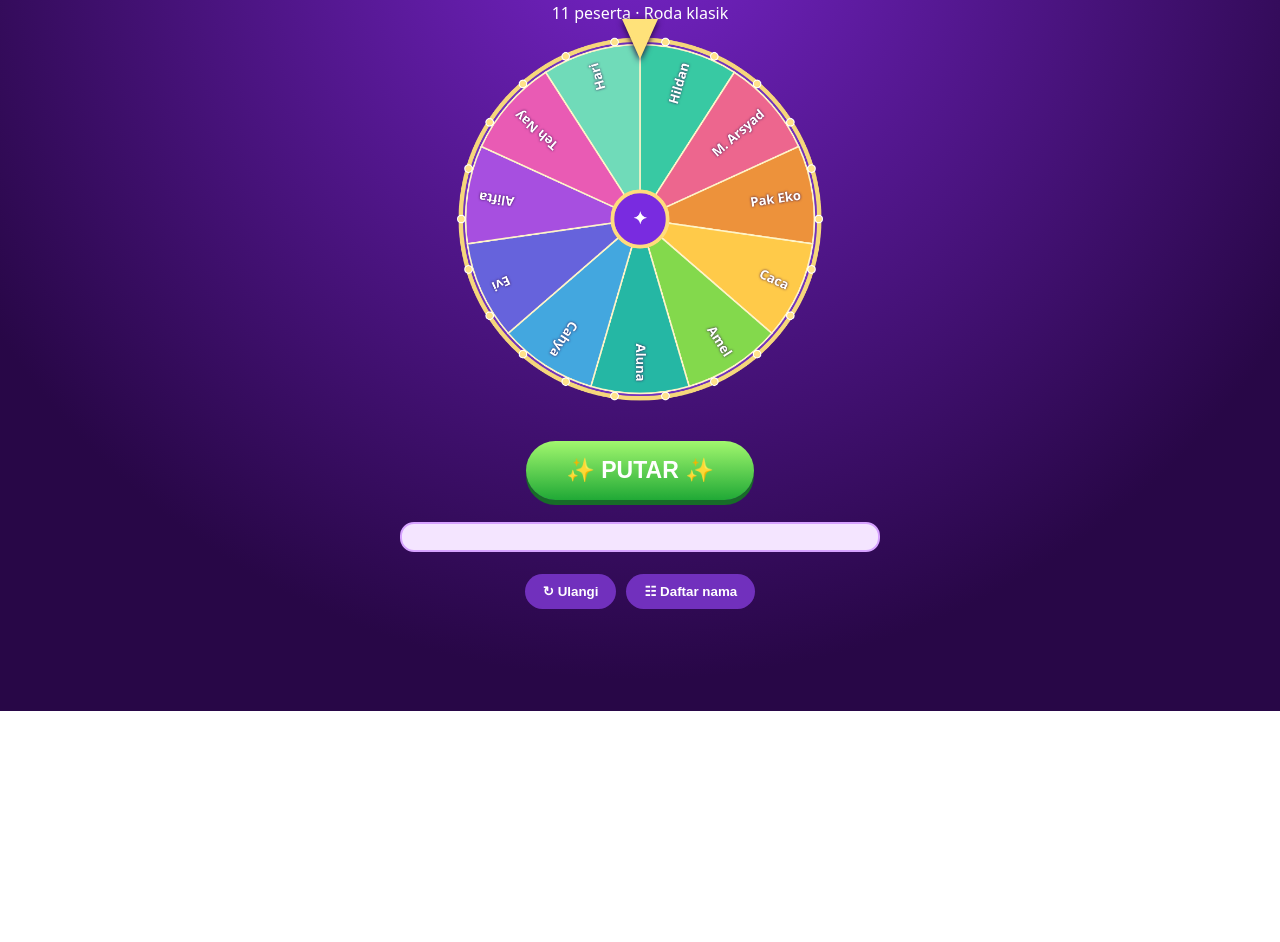
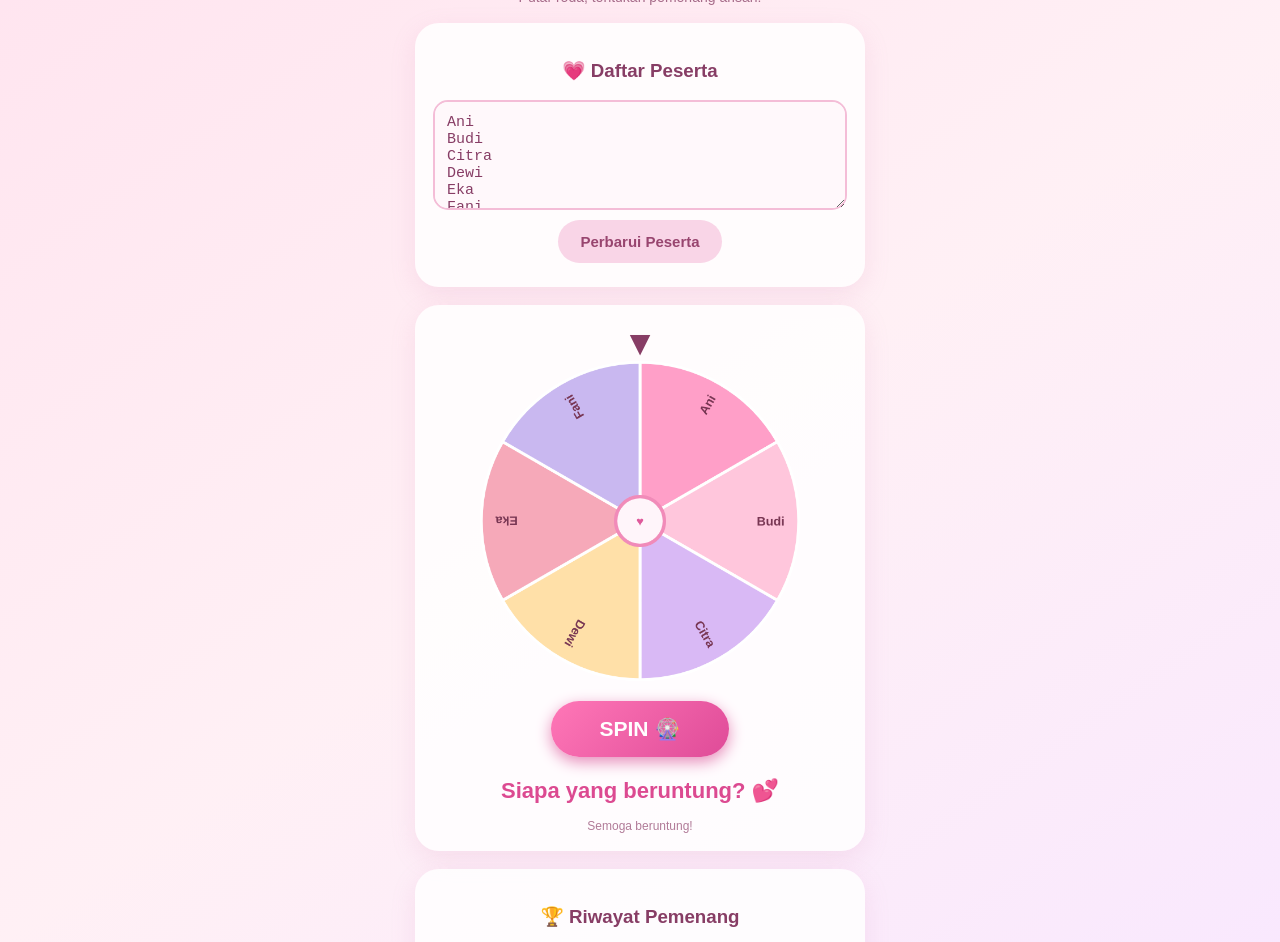
Before and after one commit to rismafauji30-alt/Luckywheel, a plain HTML site: page app/src/main/assets/index.html in a window 1280 px wide. Shown: the part 89-1031 px from the top of the page. Before the commit the page ends 800 px from the top, so only its background shows below. Drawn offline with Linux system fonts and the light colour scheme.

Commit message:
Update index.html

```diff
--- a/app/src/main/assets/index.html
+++ b/app/src/main/assets/index.html
@@ -1,43 +1,239 @@
-<!doctype html>
+
+<!DOCTYPE html>
 <html lang="id">
 <head>
-<meta charset="utf-8"><meta name="viewport" content="width=device-width,initial-scale=1">
+<meta charset="UTF-8">
+<meta name="viewport" content="width=device-width, initial-scale=1.0">
 <title>Lucky Wheel Arisan</title>
 <style>
-*{box-sizing:border-box}body{margin:0;min-height:100vh;background:radial-gradient(circle at top,#7624c8,#280747 75%);color:white;font-family:system-ui,Arial,sans-serif;display:flex;justify-content:center;padding:24px 12px}
-main{width:min(100%,480px);text-align:center}.heading{font-size:30px;font-weight:900;color:#ffdc75;text-shadow:0 3px #7a3b16;margin:8px 0 18px}
-.wrap{position:relative;width:min(88vw,390px);aspect-ratio:1;margin:0 auto 22px}.pointer{position:absolute;z-index:2;top:-5px;left:50%;transform:translateX(-50%);border-left:18px solid transparent;border-right:18px solid transparent;border-top:40px solid #ffe27a;filter:drop-shadow(0 2px 3px #24063d)}
-canvas{width:100%;height:100%}.spin{background:linear-gradient(#a2f76e,#20a936);color:white;padding:16px 40px;border:0;border-radius:50px;font-size:23px;font-weight:900;box-shadow:0 5px #176c28;cursor:pointer}.spin:disabled{opacity:.7}
-.result{background:#f4e5ff;color:#6516a2;border:2px solid #d6a2ff;border-radius:14px;padding:13px;margin:22px 0;font-weight:800}.controls{display:flex;gap:10px;justify-content:center;flex-wrap:wrap}button.secondary{background:#7130bd;color:white;border:0;border-radius:30px;padding:10px 18px;font-weight:800;cursor:pointer}
-.names{margin:16px 0;padding:14px;background:#542080;border-radius:14px;text-align:left;line-height:1.8}.note{font-size:12px;opacity:.8;margin-top:18px}
-</style></head>
-<body><main>
-<div class="heading">✨ ARISAN BULANAN ✨</div>
-<div>11 peserta · Roda klasik</div>
-<div class="wrap"><div class="pointer"></div><canvas id="wheel" width="720" height="720"></canvas></div>
-<button class="spin" id="spin">✨ PUTAR ✨</button>
-<div class="result" id="result"></div>
-<div class="controls"><button class="secondary" id="reset">↻ Ulangi</button><button class="secondary" id="toggle">☷ Daftar nama</button></div>
-<div class="names" id="names" hidden><b>Daftar peserta</b><ol id="list"></ol></div>
+*{box-sizing:border-box}
+body{
+ margin:0;
+ font-family:Arial,sans-serif;
+ background:linear-gradient(145deg,#ffe4ef,#fff0f5,#f8e7ff);
+ color:#873d65;
+ text-align:center;
+ padding:20px 14px;
+}
+h1{color:#d64f91;margin:10px 0}
+.subtitle{color:#a66b89;font-size:14px}
+.card{
+ background:#ffffffd9;
+ padding:18px;
+ border-radius:24px;
+ margin:18px auto;
+ max-width:450px;
+ box-shadow:0 8px 25px #d78bb52b;
+}
+canvas{
+ width:100%;
+ max-width:340px;
+ height:auto;
+}
+.pointer{
+ font-size:35px;
+ margin-bottom:-12px;
+ position:relative;
+ z-index:2;
+}
+textarea{
+ width:100%;
+ height:110px;
+ border:2px solid #f4bdd7;
+ border-radius:15px;
+ padding:12px;
+ font-size:15px;
+ outline:none;
+ resize:vertical;
+ color:#873d65;
+ background:#fff8fb;
+}
+button{
+ border:0;
+ border-radius:30px;
+ padding:13px 22px;
+ margin:6px;
+ font-weight:bold;
+ font-size:15px;
+ cursor:pointer;
+}
+.spin{
+ background:linear-gradient(135deg,#ff77b7,#df4b98);
+ color:white;
+ font-size:21px;
+ padding:16px 48px;
+ box-shadow:0 5px 15px #e68bb9;
+}
+.secondary{background:#f9d5e7;color:#98456f}
+#winner{
+ font-size:22px;
+ font-weight:bold;
+ color:#dc4a91;
+ margin:15px;
+}
+.small{font-size:12px;color:#b17b98}
+</style>
+</head>
+<body>
 
-</main>
+<h1>🎀 Lucky Wheel 🎀</h1>
+<div class="subtitle">Putar roda, tentukan pemenang arisan!</div>
+
+<div class="card">
+<h3>💗 Daftar Peserta</h3>
+<textarea id="names" placeholder="Masukkan nama peserta, satu nama setiap baris">Ani
+Budi
+Citra
+Dewi
+Eka
+Fani</textarea>
+<br>
+<button class="secondary" onclick="updateWheel()">Perbarui Peserta</button>
+</div>
+
+<div class="card">
+<div class="pointer">▼</div>
+<canvas id="wheel" width="600" height="600"></canvas>
+<br>
+<button class="spin" id="spin" onclick="spinWheel()">SPIN 🎡</button>
+<div id="winner">Siapa yang beruntung? 💕</div>
+<div class="small">Semoga beruntung!</div>
+</div>
+
+<div class="card">
+<h3>🏆 Riwayat Pemenang</h3>
+<div id="history">Belum ada pemenang</div>
+<button class="secondary" onclick="resetHistory()">Hapus Riwayat</button>
+</div>
+
 <script>
-const names=['Hildan','M. Arsyad','Pak Eko','Caca','Amel','Aluna','Cahya','Evi','Alifta','Teh Nay','Hari'];
-const winners=['Aluna','Teh Nay','Cahya','Caca'];
-let winnerTurn=0;
-const colors=['#38c9a3','#ed668e','#ed923b','#ffca49','#83d94c','#25b7a4','#43a7df','#6663dc','#a74fe0','#e95bb4','#70dbb9'];
-const c=document.getElementById('wheel'),ctx=c.getContext('2d'),cx=360,cy=360,r=322,step=2*Math.PI/names.length;
-let angle=0,busy=false;
-function draw(){ctx.clearRect(0,0,720,720);ctx.save();ctx.translate(cx,cy);
-ctx.beginPath();ctx.arc(0,0,r+13,0,Math.PI*2);ctx.fillStyle='#f6d77b';ctx.fill();
-ctx.beginPath();ctx.arc(0,0,r+5,0,Math.PI*2);ctx.fillStyle='#7131bd';ctx.fill();
-names.forEach((name,i)=>{let a=angle+i*step-Math.PI/2;ctx.beginPath();ctx.moveTo(0,0);ctx.arc(0,0,r,a,a+step);ctx.closePath();ctx.fillStyle=colors[i];ctx.fill();ctx.strokeStyle='#fff5c9';ctx.lineWidth=3;ctx.stroke();ctx.save();ctx.rotate(a+step/2);ctx.textAlign='right';ctx.textBaseline='middle';ctx.fillStyle='#fff';ctx.font='bold 24px system-ui';ctx.shadowColor='#38104f';ctx.shadowBlur=4;ctx.fillText(name,r-22,0);ctx.restore();});
-ctx.beginPath();ctx.arc(0,0,51,0,Math.PI*2);ctx.fillStyle='#792be0';ctx.fill();ctx.lineWidth=7;ctx.strokeStyle='#ffdc7c';ctx.stroke();ctx.fillStyle='white';ctx.textAlign='center';ctx.textBaseline='middle';ctx.font='bold 32px system-ui';ctx.fillText('✦',0,1);ctx.restore();
-for(let i=0;i<22;i++){let a=i*Math.PI*2/22;ctx.beginPath();ctx.arc(cx+Math.cos(a)*(r+8),cy+Math.sin(a)*(r+8),7,0,Math.PI*2);ctx.fillStyle='#ffe28a';ctx.fill();ctx.strokeStyle='#fff';ctx.lineWidth=2;ctx.stroke();}}
-function spin(){if(busy)return;busy=true;const btn=document.getElementById('spin');btn.disabled=true;btn.textContent='✨ BERPUTAR...';const winner=winners[winnerTurn % winners.length];const target=names.indexOf(winner),targetAngle=-(target*step+step/2),current=((angle%(2*Math.PI))+2*Math.PI)%(2*Math.PI),desired=((targetAngle-current)%(2*Math.PI)+2*Math.PI)%(2*Math.PI),start=angle,extra=8*Math.PI+desired,duration=4800,t0=performance.now();
-function frame(t){let p=Math.min(1,(t-t0)/duration),ease=1-Math.pow(1-p,4);angle=start+extra*ease;draw();if(p<1)requestAnimationFrame(frame);else{busy=false;angle=start+extra;draw();document.getElementById('result').innerHTML='🎉 PEMENANG 🎉<br><span style="font-size:30px">'+winner.toUpperCase()+' ❤️</span>';winnerTurn++;btn.disabled=false;btn.textContent='✨ PUTAR LAGI ✨';}}requestAnimationFrame(frame);}
-document.getElementById('spin').onclick=spin;
-document.getElementById('reset').onclick=()=>{if(busy)return;angle=0;draw();document.getElementById('result').innerHTML='';document.getElementById('spin').textContent='✨ PUTAR ✨';};
-document.getElementById('toggle').onclick=()=>{document.getElementById('names').hidden=!document.getElementById('names').hidden;};
-document.getElementById('list').innerHTML=names.map(n=>'<li>'+n+'</li>').join('');draw();
-</script></body></html>
+const canvas=document.getElementById("wheel");
+const ctx=canvas.getContext("2d");
+const colors=["#ff9fc8","#ffc6dc","#d9b9f5","#ffe0a8","#f6a9b9","#c9b8f0"];
+let names=["Ani","Budi","Citra","Dewi","Eka","Fani"];
+let angle=0;
+let spinning=false;
+let audio=null;
+let lastTick=-1;
+let history=[];
+
+function sound(){
+ if(!audio) audio=new(window.AudioContext||window.webkitAudioContext)();
+ if(audio.state==="suspended")audio.resume();
+}
+function tone(freq,duration,type="sine",volume=.07){
+ sound();
+ const osc=audio.createOscillator();
+ const gain=audio.createGain();
+ osc.type=type;
+ osc.frequency.value=freq;
+ gain.gain.setValueAtTime(volume,audio.currentTime);
+ gain.gain.exponentialRampToValueAtTime(.001,audio.currentTime+duration);
+ osc.connect(gain);
+ gain.connect(audio.destination);
+ osc.start();
+ osc.stop(audio.currentTime+duration);
+}
+function updateWheel(){
+ const value=document.getElementById("names").value;
+ names=value.split("\n").map(x=>x.trim()).filter(Boolean);
+ if(names.length<2){
+ alert("Masukkan minimal 2 nama peserta!");
+ names=["Ani","Budi"];
+ return;
+ }
+ angle=0;
+ drawWheel();
+ document.getElementById("winner").textContent="Siapa yang beruntung? 💕";
+}
+function drawWheel(){
+ const n=names.length;
+ const arc=Math.PI*2/n;
+ ctx.clearRect(0,0,600,600);
+ names.forEach((name,i)=>{
+  const start=angle+i*arc-Math.PI/2;
+  const end=start+arc;
+  ctx.beginPath();
+  ctx.moveTo(300,300);
+  ctx.arc(300,300,280,start,end);
+  ctx.closePath();
+  ctx.fillStyle=colors[i%colors.length];
+  ctx.fill();
+  ctx.strokeStyle="#fff";
+  ctx.lineWidth=5;
+  ctx.stroke();
+  ctx.save();
+  ctx.translate(300,300);
+  ctx.rotate(start+arc/2);
+  ctx.textAlign="right";
+  ctx.fillStyle="#783653";
+  ctx.font="bold 22px Arial";
+  ctx.fillText(name,255,8,220);
+  ctx.restore();
+ });
+ ctx.beginPath();
+ ctx.arc(300,300,43,0,Math.PI*2);
+ ctx.fillStyle="#fff5fa";
+ ctx.fill();
+ ctx.strokeStyle="#f18bb9";
+ ctx.lineWidth=6;
+ ctx.stroke();
+ ctx.fillStyle="#df5a9b";
+ ctx.font="bold 22px Arial";
+ ctx.textAlign="center";
+ ctx.fillText("♥",300,308);
+}
+function spinWheel(){
+ if(spinning)return;
+ updateWheel();
+ if(names.length<2)return;
+ sound();
+ spinning=true;
+ document.getElementById("spin").disabled=true;
+ document.getElementById("winner").textContent="Semoga beruntung! 💗";
+ const start=angle;
+ const extra=Math.PI*2*(5+Math.random()*4)+Math.random()*Math.PI*2;
+ const duration=5500;
+ const startTime=performance.now();
+ lastTick=-1;
+ function animate(now){
+  const t=Math.min((now-startTime)/duration,1);
+  const ease=1-Math.pow(1-t,4);
+  angle=start+extra*ease;
+  drawWheel();
+  const tick=Math.floor(angle/(Math.PI*2/names.length)*2);
+  if(tick!==lastTick){
+   tone(700,.035,"square",.025);
+   lastTick=tick;
+  }
+  if(t<1){
+   requestAnimationFrame(animate);
+  }else{
+   spinning=false;
+   document.getElementById("spin").disabled=false;
+   const arc=Math.PI*2/names.length;
+   let index=Math.floor((Math.PI*1.5-angle%(Math.PI*2)+Math.PI*2)%(Math.PI*2)/arc);
+   const winner=names[index];
+   document.getElementById("winner").textContent="🎉 PEMENANG: "+winner+" 🎉";
+   history.unshift(winner);
+   showHistory();
+   tone(523,.3);
+   setTimeout(()=>tone(659,.3),180);
+   setTimeout(()=>tone(784,.5),360);
+  }
+ }
+ requestAnimationFrame(animate);
+}
+function showHistory(){
+ document.getElementById("history").innerHTML=history.length?
+ history.map((n,i)=>`${i+1}. 🏆 ${n}`).join("<br>"):
+ "Belum ada pemenang";
+}
+function resetHistory(){
+ history=[];
+ showHistory();
+}
+drawWheel();
+</script>
+</body>
+</html>
```
